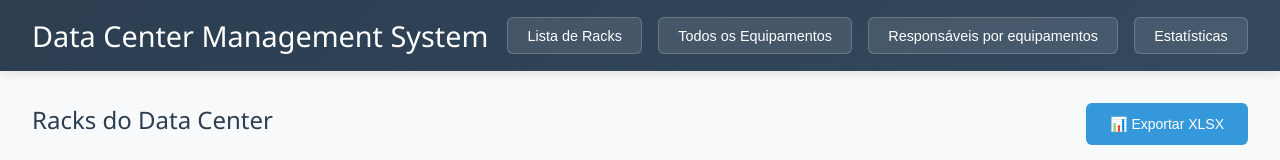
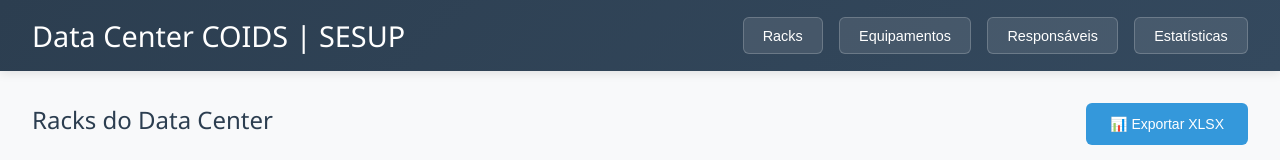
Before and after one commit to BRdeSC/rack-table-export, a React (Create React App) app in the folder frontend/: page / in a window 1280 px wide. Shown: the top 160 px of the page. Built offline with nearby package versions, Linux system fonts and the light colour scheme; no server answers.

Commit message:
Alterar titulo da aplicação

```diff
--- a/frontend/src/App.js
+++ b/frontend/src/App.js
@@ -81,7 +81,7 @@ function App() {
     return (
       <div className="app">
         <header className="app-header">
-          <h1>Data Center Management System</h1>
+          <h1>Data Center COIDS | SESUP</h1>
         </header>
         <main className="app-main">
           <ObjectDetail
@@ -98,7 +98,7 @@ function App() {
     return (
       <div className="app">
         <header className="app-header">
-          <h1>Data Center Management System</h1>
+          <h1>Data Center COIDS | SESUP</h1>
         </header>
         <main className="app-main">
           <ContactDetail
@@ -115,11 +115,11 @@ function App() {
   return (
     <div className="app">
       <header className="app-header">
-        <h1>Data Center Management System</h1>
+        <h1>Data Center COIDS | SESUP</h1>
         <nav>
-          <button onClick={() => handleNavClick("racks")}>Lista de Racks</button>
-          <button onClick={() => handleNavClick("objects")}>Todos os Equipamentos</button>
-          <button onClick={() => handleNavClick("contacts")}>Responsáveis por equipamentos</button>
+          <button onClick={() => handleNavClick("racks")}>Racks</button>
+          <button onClick={() => handleNavClick("objects")}>Equipamentos</button>
+          <button onClick={() => handleNavClick("contacts")}>Responsáveis</button>
           <button onClick={() => handleNavClick("stats")}>Estatísticas</button>
         </nav>
       </header>
```
